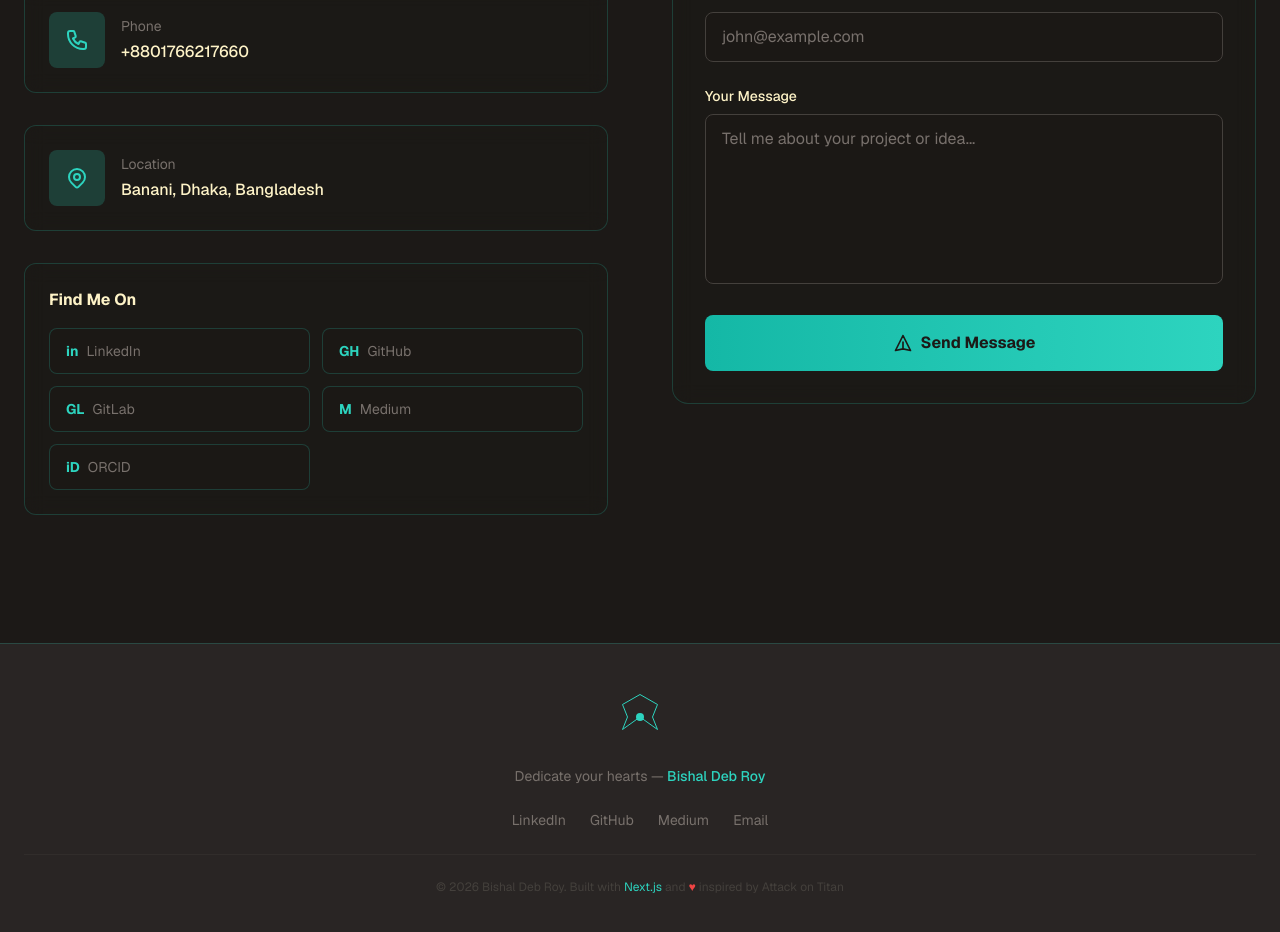
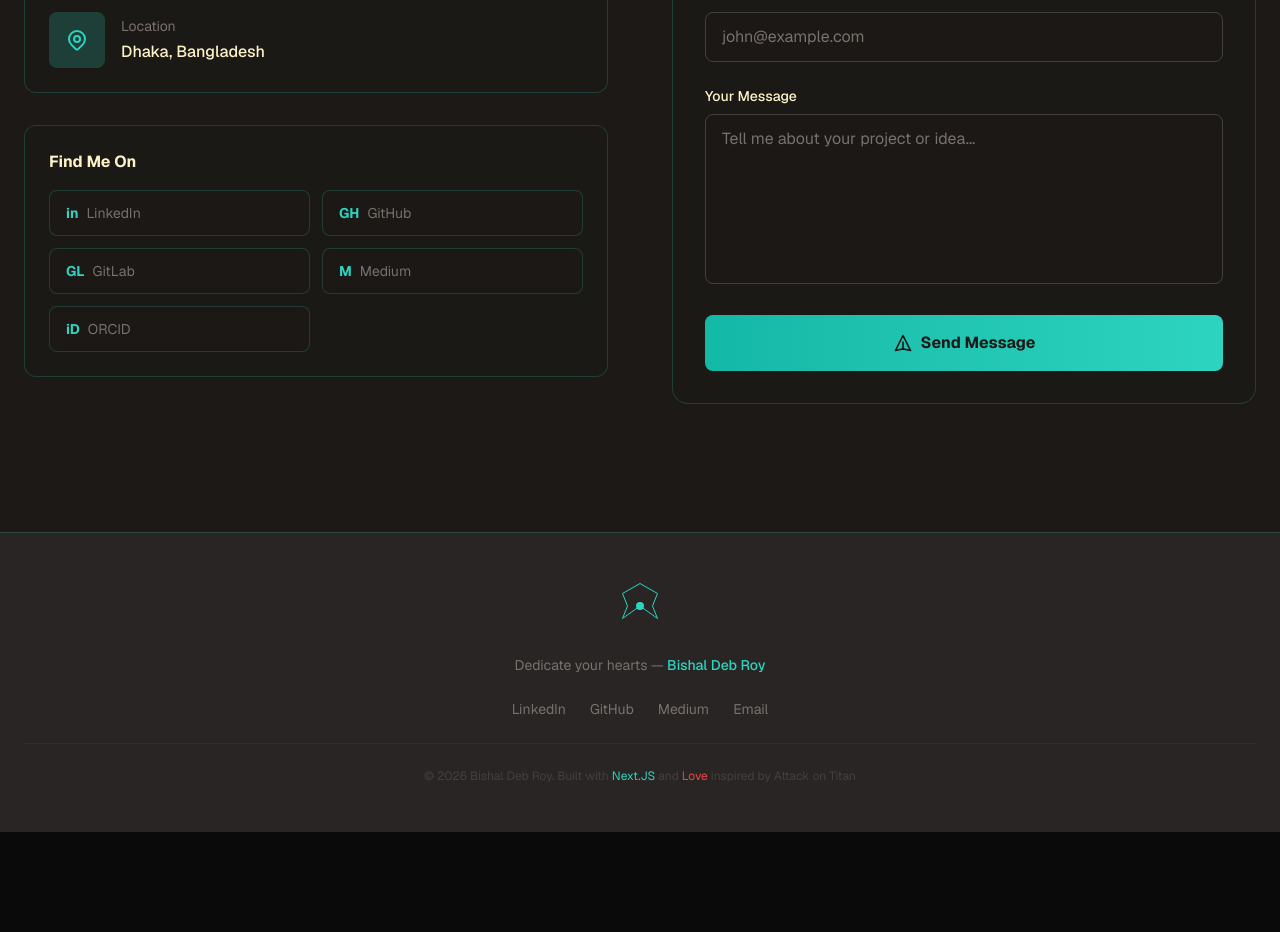
Before and after one commit to bishaldebroy007/portfolio-bishal-aot-theme, a Next.js app: page / in a window 1280 px wide. Shown: the part 8140-9072 px from the top of the page. After the commit the page ends 8972 px from the top, so only its background shows below. Built offline with nearby package versions, Linux system fonts and the light colour scheme.

Commit message:
fix: the bugs

```diff
--- a/components/Contact.tsx
+++ b/components/Contact.tsx
@@ -1,20 +1,28 @@
-'use client';
+"use client";
 
-import { motion, useInView } from 'framer-motion';
-import { useRef, useState } from 'react';
+import { motion, useInView } from "framer-motion";
+import { useRef, useState } from "react";
 
 export default function Contact() {
   const ref = useRef(null);
-  const isInView = useInView(ref, { once: true, margin: '-100px' });
-  const [formState, setFormState] = useState({ name: '', email: '', message: '' });
+  const isInView = useInView(ref, { once: true, margin: "-100px" });
+  const [formState, setFormState] = useState({
+    name: "",
+    email: "",
+    message: "",
+  });
 
   const handleSubmit = (e: React.FormEvent) => {
     e.preventDefault();
-    window.location.href = `mailto:bishaldebroy2000@gmail.com?subject=Message from ${formState.name}&body=${formState.message}`;
+    window.location.href = `mailto:rajroybishal@duck.com?subject=Message from ${formState.name}&body=${formState.message}`;
   };
 
   return (
-    <section id="contact" className="relative py-32 bg-aot-dark-wall overflow-hidden" ref={ref}>
+    <section
+      id="contact"
+      className="relative py-32 bg-aot-dark-wall overflow-hidden"
+      ref={ref}
+    >
       {/* Background Effects */}
       <div className="absolute inset-0">
         <motion.div
@@ -43,17 +51,18 @@ export default function Contact() {
             </span>
           </motion.div>
           <h2 className="text-4xl md:text-6xl font-black mb-6">
-            <span className="gradient-text">Contact</span>{' '}
+            <span className="gradient-text">Contact</span>{" "}
             <span className="text-aot-cream">Me</span>
           </h2>
           <motion.div
-            className="w-24 h-1 bg-gradient-to-r from-transparent via-aot-green to-transparent mx-auto"
+            className="w-24 h-1 bg-linear-to-r from-transparent via-aot-green to-transparent mx-auto"
             initial={{ scaleX: 0 }}
             animate={isInView ? { scaleX: 1 } : {}}
             transition={{ duration: 0.8, delay: 0.4 }}
           />
           <p className="text-aot-smoke mt-6 max-w-2xl mx-auto">
-            Ready to collaborate or have a question? Let's connect and create something amazing together!
+            Ready to collaborate or have a question? Let's connect and create
+            something amazing together!
           </p>
         </motion.div>
 
@@ -69,34 +78,59 @@ export default function Contact() {
             {[
               {
                 icon: (
-                  <svg className="w-6 h-6" fill="none" stroke="currentColor" viewBox="0 0 24 24">
-                    <path strokeLinecap="round" strokeLinejoin="round" strokeWidth={2} d="M3 8l7.89 5.26a2 2 0 002.22 0L21 8M5 19h14a2 2 0 002-2V7a2 2 0 00-2-2H5a2 2 0 00-2 2v10a2 2 0 002 2z" />
+                  <svg
+                    className="w-6 h-6"
+                    fill="none"
+                    stroke="currentColor"
+                    viewBox="0 0 24 24"
+                  >
+                    <path
+                      strokeLinecap="round"
+                      strokeLinejoin="round"
+                      strokeWidth={2}
+                      d="M3 8l7.89 5.26a2 2 0 002.22 0L21 8M5 19h14a2 2 0 002-2V7a2 2 0 00-2-2H5a2 2 0 00-2 2v10a2 2 0 002 2z"
+                    />
                   </svg>
                 ),
-                label: 'Email',
-                value: 'bishaldebroy2000@gmail.com',
-                href: 'mailto:bishaldebroy2000@gmail.com',
+                label: "Email",
+                value: "rajroybishal@duck.com",
+                href: "mailto:rajroybishal@duck.com",
               },
+              // {
+              //   icon: (
+              //     <svg className="w-6 h-6" fill="none" stroke="currentColor" viewBox="0 0 24 24">
+              //       <path strokeLinecap="round" strokeLinejoin="round" strokeWidth={2} d="M3 5a2 2 0 012-2h3.28a1 1 0 01.948.684l1.498 4.493a1 1 0 01-.502 1.21l-2.257 1.13a11.042 11.042 0 005.516 5.516l1.13-2.257a1 1 0 011.21-.502l4.493 1.498a1 1 0 01.684.949V19a2 2 0 01-2 2h-1C9.716 21 3 14.284 3 6V5z" />
+              //     </svg>
+              //   ),
+              //   label: 'Phone',
+              //   value: '+8801766217660',
+              //   href: 'tel:+8801766217660',
+              // },
               {
                 icon: (
-                  <svg className="w-6 h-6" fill="none" stroke="currentColor" viewBox="0 0 24 24">
-                    <path strokeLinecap="round" strokeLinejoin="round" strokeWidth={2} d="M3 5a2 2 0 012-2h3.28a1 1 0 01.948.684l1.498 4.493a1 1 0 01-.502 1.21l-2.257 1.13a11.042 11.042 0 005.516 5.516l1.13-2.257a1 1 0 011.21-.502l4.493 1.498a1 1 0 01.684.949V19a2 2 0 01-2 2h-1C9.716 21 3 14.284 3 6V5z" />
+                  <svg
+                    className="w-6 h-6"
+                    fill="none"
+                    stroke="currentColor"
+                    viewBox="0 0 24 24"
+                  >
+                    <path
+                      strokeLinecap="round"
+                      strokeLinejoin="round"
+                      strokeWidth={2}
+                      d="M17.657 16.657L13.414 20.9a1.998 1.998 0 01-2.827 0l-4.244-4.243a8 8 0 1111.314 0z"
+                    />
+                    <path
+                      strokeLinecap="round"
+                      strokeLinejoin="round"
+                      strokeWidth={2}
+                      d="M15 11a3 3 0 11-6 0 3 3 0 016 0z"
+                    />
                   </svg>
                 ),
-                label: 'Phone',
-                value: '+8801766217660',
-                href: 'tel:+8801766217660',
-              },
-              {
-                icon: (
-                  <svg className="w-6 h-6" fill="none" stroke="currentColor" viewBox="0 0 24 24">
-                    <path strokeLinecap="round" strokeLinejoin="round" strokeWidth={2} d="M17.657 16.657L13.414 20.9a1.998 1.998 0 01-2.827 0l-4.244-4.243a8 8 0 1111.314 0z" />
-                    <path strokeLinecap="round" strokeLinejoin="round" strokeWidth={2} d="M15 11a3 3 0 11-6 0 3 3 0 016 0z" />
-                  </svg>
-                ),
-                label: 'Location',
-                value: 'Banani, Dhaka, Bangladesh',
-                href: '#',
+                label: "Location",
+                value: "Dhaka, Bangladesh",
+                href: "#",
               },
             ].map((contact, index) => (
               <motion.a
@@ -116,7 +150,9 @@ export default function Contact() {
                   {contact.icon}
                 </motion.div>
                 <div>
-                  <div className="text-sm text-aot-smoke mb-1">{contact.label}</div>
+                  <div className="text-sm text-aot-smoke mb-1">
+                    {contact.label}
+                  </div>
                   <div className="text-aot-cream font-medium group-hover:text-aot-green transition-colors">
                     {contact.value}
                   </div>
@@ -129,11 +165,31 @@ export default function Contact() {
               <h4 className="text-aot-cream font-bold mb-4">Find Me On</h4>
               <div className="grid grid-cols-2 gap-3">
                 {[
-                  { name: 'LinkedIn', url: 'https://www.linkedin.com/in/bishal-deb-roy-0b31241a0/', icon: 'in' },
-                  { name: 'GitHub', url: 'https://github.com/bishaldebroy007', icon: 'GH' },
-                  { name: 'GitLab', url: 'https://gitlab.com/bishal.deb.roy', icon: 'GL' },
-                  { name: 'Medium', url: 'https://medium.com/@bishal-deb-roy', icon: 'M' },
-                  { name: 'ORCID', url: 'https://orcid.org/0009-0000-8224-4866', icon: 'iD' },
+                  {
+                    name: "LinkedIn",
+                    url: "https://www.linkedin.com/in/bishal-deb-roy-0b31241a0/",
+                    icon: "in",
+                  },
+                  {
+                    name: "GitHub",
+                    url: "https://github.com/bishaldebroy007",
+                    icon: "GH",
+                  },
+                  {
+                    name: "GitLab",
+                    url: "https://gitlab.com/bishal.deb.roy",
+                    icon: "GL",
+                  },
+                  {
+                    name: "Medium",
+                    url: "https://medium.com/@bishal-deb-roy",
+                    icon: "M",
+                  },
+                  {
+                    name: "ORCID",
+                    url: "https://orcid.org/0009-0000-8224-4866",
+                    icon: "iD",
+                  },
                 ].map((social, i) => (
                   <motion.a
                     key={social.name}
@@ -147,7 +203,9 @@ export default function Contact() {
                     whileTap={{ scale: 0.95 }}
                     className="flex items-center gap-2 px-4 py-3 bg-aot-dark-wall/50 border border-aot-green/20 rounded-lg text-aot-smoke hover:text-aot-green hover:border-aot-green/40 transition-all text-sm"
                   >
-                    <span className="font-bold text-aot-green">{social.icon}</span>
+                    <span className="font-bold text-aot-green">
+                      {social.icon}
+                    </span>
                     <span>{social.name}</span>
                   </motion.a>
                 ))}
@@ -161,16 +219,24 @@ export default function Contact() {
             animate={isInView ? { opacity: 1, x: 0 } : {}}
             transition={{ duration: 0.8, delay: 0.5 }}
           >
-            <form onSubmit={handleSubmit} className="glass-card rounded-2xl p-8 space-y-6">
+            <form
+              onSubmit={handleSubmit}
+              className="glass-card rounded-2xl p-8 space-y-6"
+            >
               <div>
-                <label htmlFor="name" className="block text-sm font-medium text-aot-cream mb-2">
+                <label
+                  htmlFor="name"
+                  className="block text-sm font-medium text-aot-cream mb-2"
+                >
                   Your Name
                 </label>
                 <motion.input
                   type="text"
                   id="name"
                   value={formState.name}
-                  onChange={(e) => setFormState({ ...formState, name: e.target.value })}
+                  onChange={(e) =>
+                    setFormState({ ...formState, name: e.target.value })
+                  }
                   required
                   className="w-full px-4 py-3 bg-aot-dark-wall/50 border border-aot-cape rounded-lg text-aot-cream placeholder-aot-smoke focus:outline-none focus:border-aot-green focus:ring-2 focus:ring-aot-green/20 transition-all"
                   placeholder="John Doe"
@@ -179,14 +245,19 @@ export default function Contact() {
               </div>
 
               <div>
-                <label htmlFor="email" className="block text-sm font-medium text-aot-cream mb-2">
+                <label
+                  htmlFor="email"
+                  className="block text-sm font-medium text-aot-cream mb-2"
+                >
                   Your Email
                 </label>
                 <motion.input
                   type="email"
                   id="email"
                   value={formState.email}
-                  onChange={(e) => setFormState({ ...formState, email: e.target.value })}
+                  onChange={(e) =>
+                    setFormState({ ...formState, email: e.target.value })
+                  }
                   required
                   className="w-full px-4 py-3 bg-aot-dark-wall/50 border border-aot-cape rounded-lg text-aot-cream placeholder-aot-smoke focus:outline-none focus:border-aot-green focus:ring-2 focus:ring-aot-green/20 transition-all"
                   placeholder="john@example.com"
@@ -195,13 +266,18 @@ export default function Contact() {
               </div>
 
               <div>
-                <label htmlFor="message" className="block text-sm font-medium text-aot-cream mb-2">
+                <label
+                  htmlFor="message"
+                  className="block text-sm font-medium text-aot-cream mb-2"
+                >
                   Your Message
                 </label>
                 <motion.textarea
                   id="message"
                   value={formState.message}
-                  onChange={(e) => setFormState({ ...formState, message: e.target.value })}
+                  onChange={(e) =>
+                    setFormState({ ...formState, message: e.target.value })
+                  }
                   required
                   rows={6}
                   className="w-full px-4 py-3 bg-aot-dark-wall/50 border border-aot-cape rounded-lg text-aot-cream placeholder-aot-smoke focus:outline-none focus:border-aot-green focus:ring-2 focus:ring-aot-green/20 transition-all resize-none"
@@ -212,12 +288,25 @@ export default function Contact() {
 
               <motion.button
                 type="submit"
-                whileHover={{ scale: 1.02, boxShadow: '0 0 30px rgba(45, 212, 191, 0.4)' }}
+                whileHover={{
+                  scale: 1.02,
+                  boxShadow: "0 0 30px rgba(45, 212, 191, 0.4)",
+                }}
                 whileTap={{ scale: 0.98 }}
                 className="w-full py-4 bg-gradient-to-r from-aot-green-dim to-aot-green text-aot-dark-wall font-bold rounded-lg hover:from-aot-green hover:to-aot-green-dim transition-all duration-300 flex items-center justify-center gap-2"
               >
-                <svg className="w-5 h-5" fill="none" stroke="currentColor" viewBox="0 0 24 24">
-                  <path strokeLinecap="round" strokeLinejoin="round" strokeWidth={2} d="M12 19l9 2-9-18-9 18 9-2zm0 0v-8" />
+                <svg
+                  className="w-5 h-5"
+                  fill="none"
+                  stroke="currentColor"
+                  viewBox="0 0 24 24"
+                >
+                  <path
+                    strokeLinecap="round"
+                    strokeLinejoin="round"
+                    strokeWidth={2}
+                    d="M12 19l9 2-9-18-9 18 9-2zm0 0v-8"
+                  />
                 </svg>
                 Send Message
               </motion.button>
--- a/components/Experience.tsx
+++ b/components/Experience.tsx
@@ -2,7 +2,7 @@
 
 import { motion, useInView } from "framer-motion";
 import { useRef } from "react";
-import { FaComputer } from "react-icons/fa6";
+// import { FaComputer } from "react-icons/fa6";
 
 const experiences = [
   {
--- a/components/Footer.tsx
+++ b/components/Footer.tsx
@@ -1,6 +1,6 @@
-'use client';
+"use client";
 
-import { motion } from 'framer-motion';
+import { motion } from "framer-motion";
 
 export default function Footer() {
   return (
@@ -29,22 +29,25 @@ export default function Footer() {
 
           <div className="text-aot-smoke text-sm">
             <p>
-              Dedicate your hearts —{' '}
+              Dedicate your hearts —{" "}
               <span className="text-aot-green font-medium">Bishal Deb Roy</span>
             </p>
           </div>
 
           <div className="flex flex-wrap justify-center gap-6 text-sm">
             {[
-              { label: 'LinkedIn', url: 'https://www.linkedin.com/in/bishal-deb-roy-0b31241a0/' },
-              { label: 'GitHub', url: 'https://github.com/bishaldebroy007' },
-              { label: 'Medium', url: 'https://medium.com/@bishal-deb-roy' },
-              { label: 'Email', url: 'mailto:bishaldebroy2000@gmail.com' },
+              {
+                label: "LinkedIn",
+                url: "https://www.linkedin.com/in/bishal-deb-roy-0b31241a0/",
+              },
+              { label: "GitHub", url: "https://github.com/bishaldebroy007" },
+              { label: "Medium", url: "https://medium.com/@bishal-deb-roy" },
+              { label: "Email", url: "mailto:bishaldebroy2000@gmail.com" },
             ].map((link) => (
               <motion.a
                 key={link.label}
                 href={link.url}
-                target={link.url.startsWith('http') ? '_blank' : undefined}
+                target={link.url.startsWith("http") ? "_blank" : undefined}
                 rel="noopener noreferrer"
                 className="text-aot-smoke hover:text-aot-green transition-colors"
                 whileHover={{ scale: 1.1 }}
@@ -63,9 +66,10 @@ export default function Footer() {
             viewport={{ once: true }}
           >
             <p>
-              © {new Date().getFullYear()} Bishal Deb Roy. Built with{' '}
-              <span className="text-aot-green">Next.js</span> and{' '}
-              <span className="text-aot-red">♥</span> inspired by Attack on Titan
+              © {new Date().getFullYear()} Bishal Deb Roy. Built with{" "}
+              <span className="text-aot-green">Next.JS</span> and{" "}
+              <span className="text-aot-red">Love</span> inspired by Attack on
+              Titan
             </p>
           </motion.div>
         </div>
```
